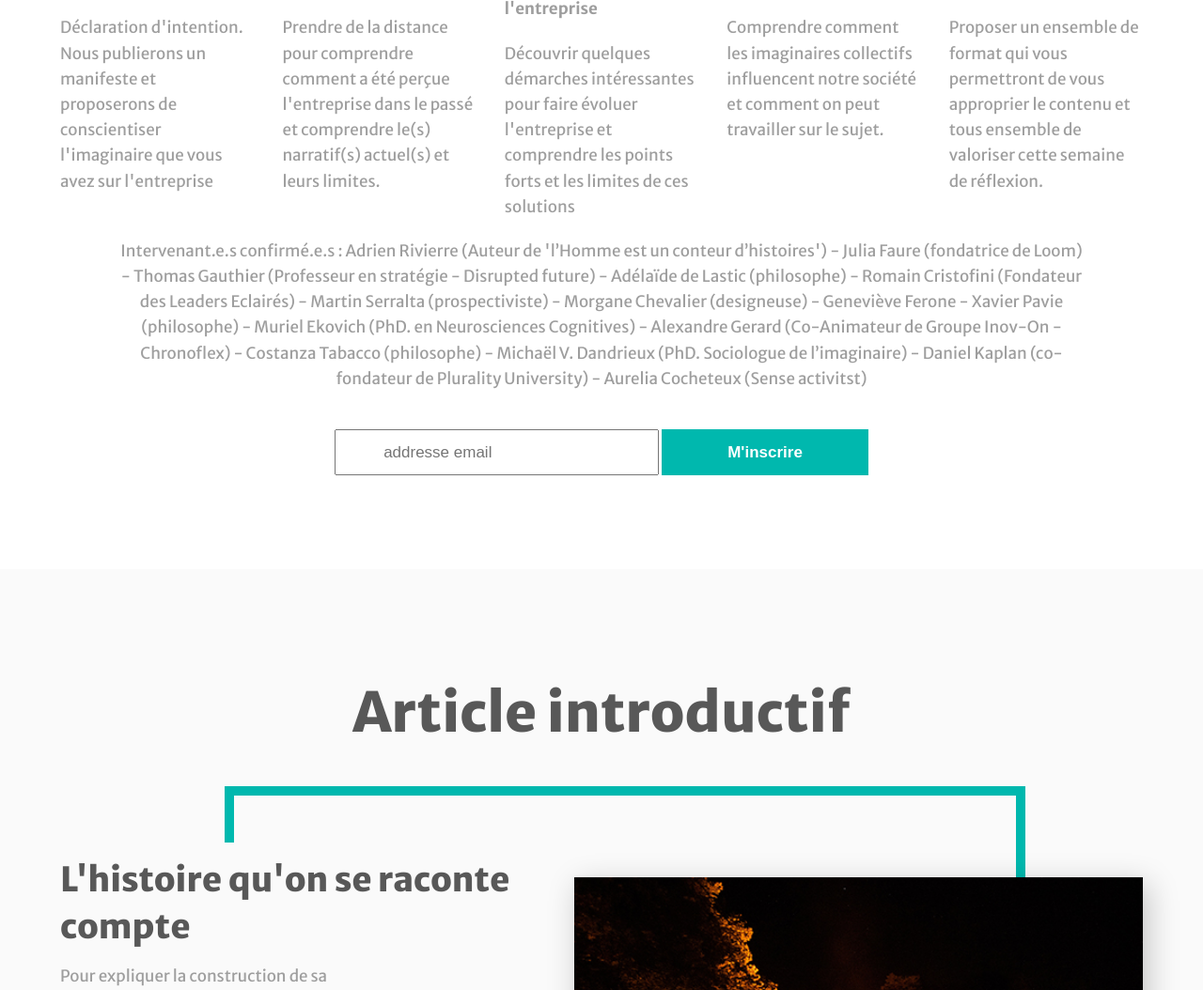
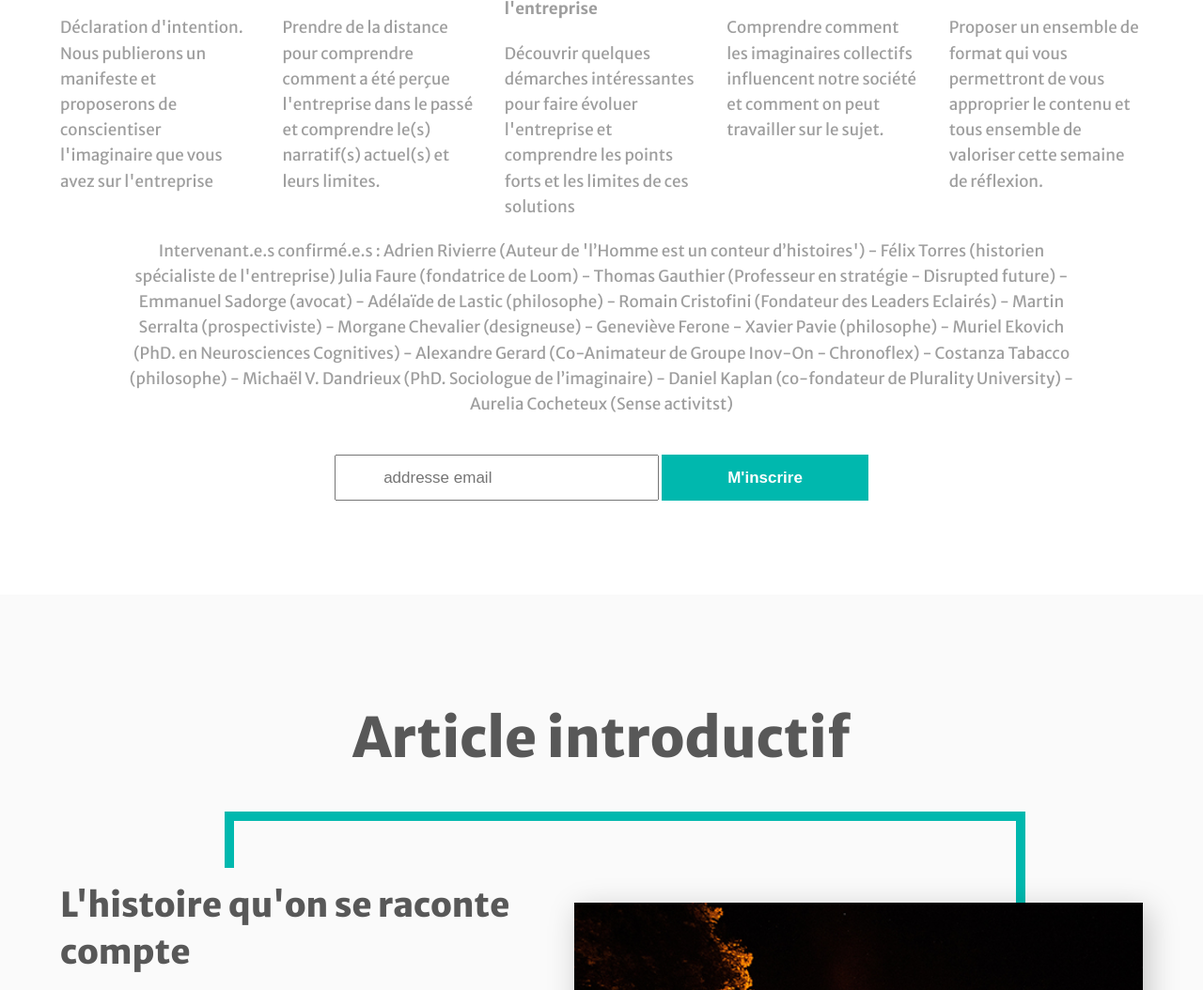
Before and after one commit to Maximebdb/ContesARendre, a plain HTML site: page index.html in a window 1280 px wide. Shown: the part 2680-3734 px from the top of the page at 94% size. Drawn offline with Linux system fonts and the light colour scheme.

Commit message:
felix faure

```diff
--- a/index.html
+++ b/index.html
@@ -149,7 +149,7 @@
 				</article>
 			</div>
 			<div class="intervenants">
-				<p>Intervenant.e.s confirmé.e.s : Adrien Rivierre (Auteur de 'l’Homme est un conteur d’histoires') - Julia Faure (fondatrice de Loom) - Thomas Gauthier (Professeur en stratégie - Disrupted future) - Adélaïde de Lastic (philosophe) - Romain Cristofini (Fondateur des Leaders Eclairés) - Martin Serralta (prospectiviste) - Morgane Chevalier (designeuse) - Geneviève Ferone - Xavier Pavie (philosophe) - Muriel Ekovich (PhD. en Neurosciences Cognitives) - Alexandre Gerard (Co-Animateur de Groupe Inov-On - Chronoflex) - Costanza Tabacco (philosophe) - Michaël V. Dandrieux (PhD. Sociologue de l’imaginaire) - Daniel Kaplan (co-fondateur de Plurality University) - Aurelia Cocheteux (Sense activitst)</p>
+				<p>Intervenant.e.s confirmé.e.s : Adrien Rivierre (Auteur de 'l’Homme est un conteur d’histoires') - Félix Torres (historien spécialiste de l'entreprise) Julia Faure (fondatrice de Loom) - Thomas Gauthier (Professeur en stratégie - Disrupted future) - Emmanuel Sadorge (avocat) - Adélaïde de Lastic (philosophe) - Romain Cristofini (Fondateur des Leaders Eclairés) - Martin Serralta (prospectiviste) - Morgane Chevalier (designeuse) - Geneviève Ferone - Xavier Pavie (philosophe) - Muriel Ekovich (PhD. en Neurosciences Cognitives) - Alexandre Gerard (Co-Animateur de Groupe Inov-On - Chronoflex) - Costanza Tabacco (philosophe) - Michaël V. Dandrieux (PhD. Sociologue de l’imaginaire) - Daniel Kaplan (co-fondateur de Plurality University) - Aurelia Cocheteux (Sense activitst)</p>
 			</div>
 
 			<!-- Begin Mailchimp Signup Form -->
```
